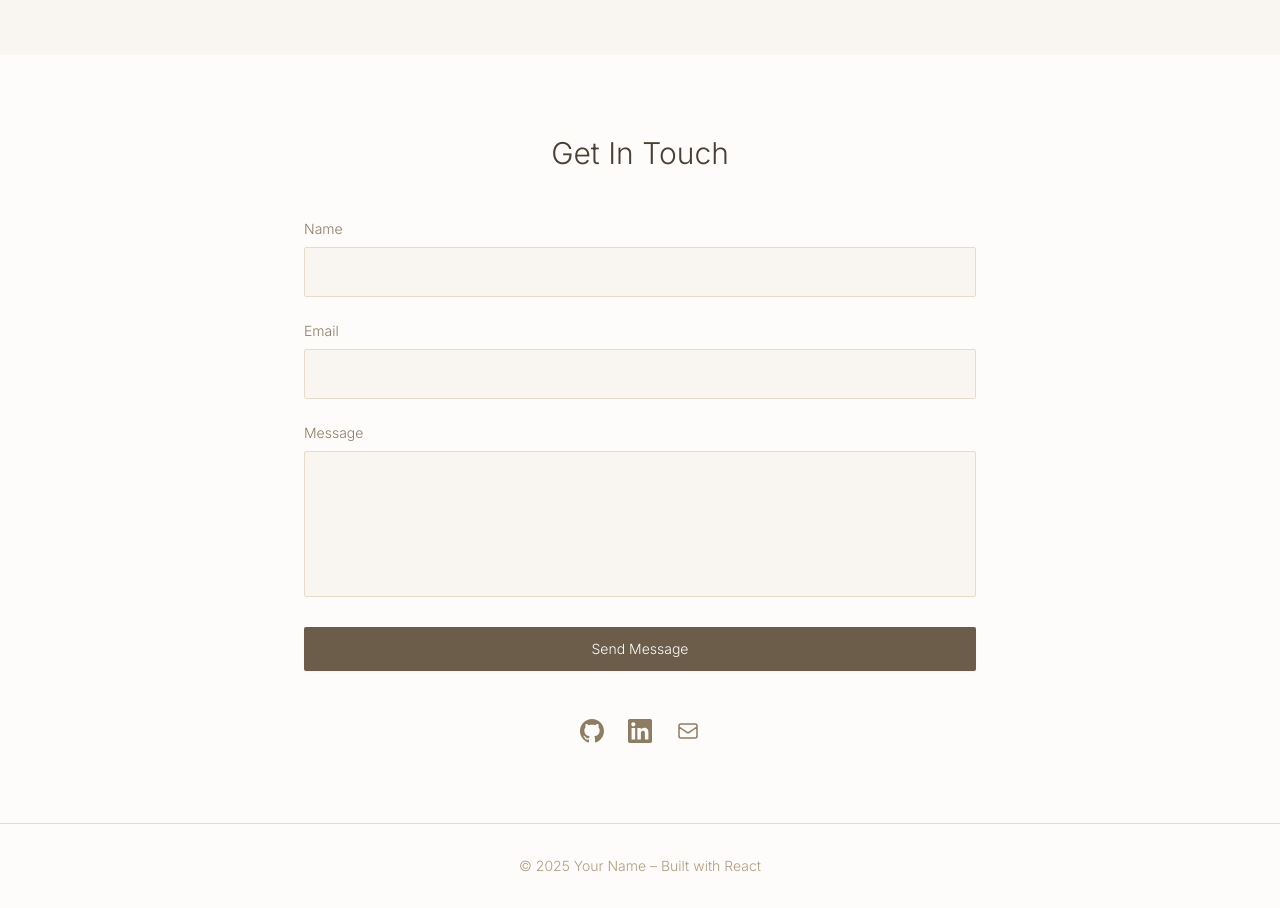
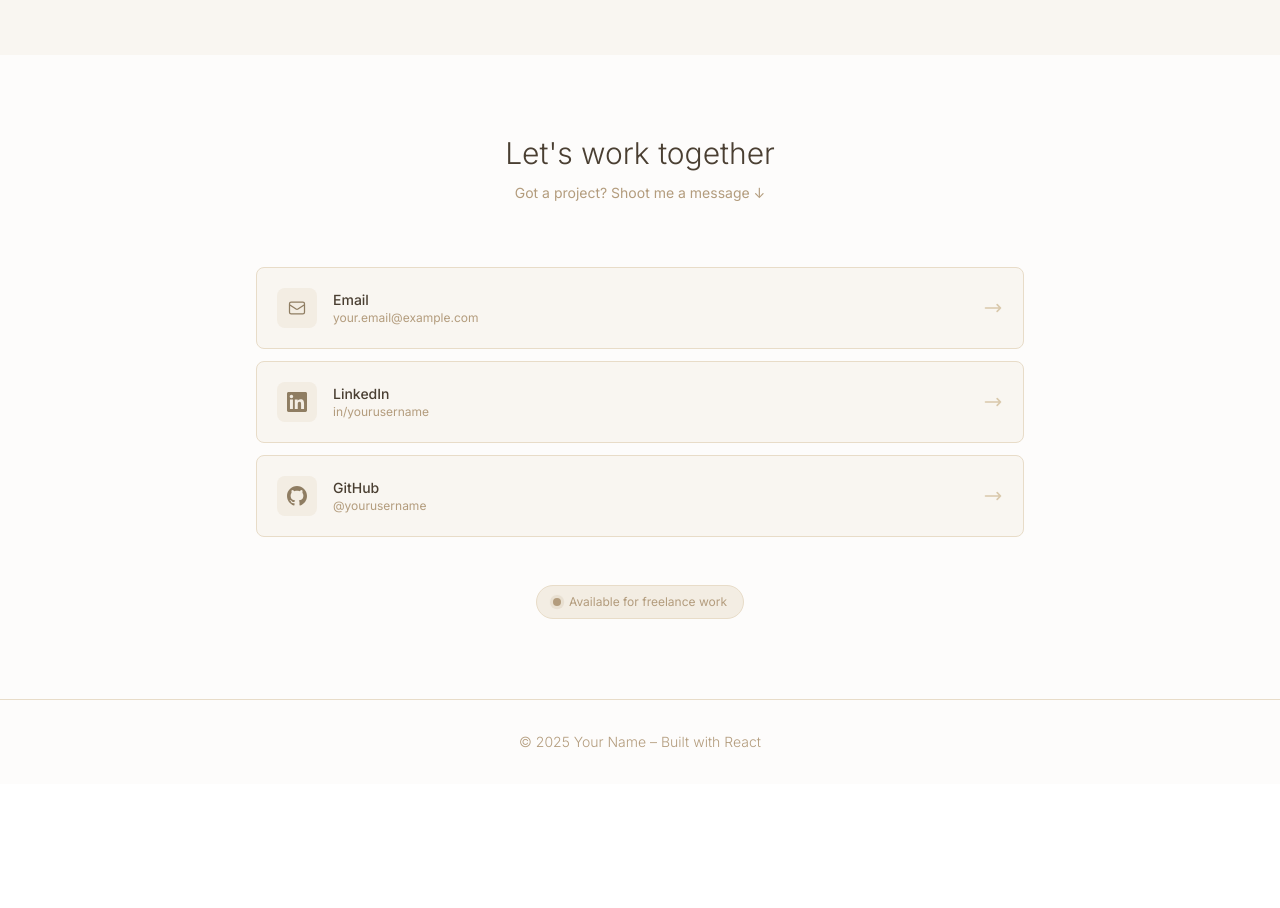
Before and after one commit to Muhammad-Sheik-Nauman/Portfolio, a React (Vite) app: page / in a window 1280 px wide. Shown: the part 3260-4168 px from the top of the page. After the commit the page ends 4044 px from the top, so only its background shows below. Built offline with nearby package versions, Linux system fonts and the light colour scheme; no server answers.

Commit message:
enhanced contact

```diff
--- a/src/components/Contact.jsx
+++ b/src/components/Contact.jsx
@@ -1,138 +1,126 @@
-import { useState } from 'react'
 import { motion } from 'framer-motion'
 
 const Contact = () => {
-  const [formData, setFormData] = useState({
-    name: '',
-    email: '',
-    message: ''
-  })
-
-  const handleSubmit = (e) => {
-    e.preventDefault()
-    console.log('Form submitted:', formData)
-    alert('Thank you for your message! (This is a demo form)')
-    setFormData({ name: '', email: '', message: '' })
+  const links = [
+    {
+      name: 'Email',
+      handle: 'your.email@example.com',
+      url: 'mailto:your.email@example.com',
+      icon: (
+        <svg className="w-5 h-5" fill="none" viewBox="0 0 24 24" stroke="currentColor">
+          <path strokeLinecap="round" strokeLinejoin="round" strokeWidth={1.5} d="M3 8l7.89 5.26a2 2 0 002.22 0L21 8M5 19h14a2 2 0 002-2V7a2 2 0 00-2-2H5a2 2 0 00-2 2v10a2 2 0 002 2z" />
+        </svg>
+      )
+    },
+    {
+      name: 'LinkedIn',
+      handle: 'in/yourusername',
+      url: 'https://linkedin.com/in/yourusername',
+      icon: (
+        <svg className="w-5 h-5" fill="currentColor" viewBox="0 0 24 24">
+          <path d="M20.447 20.452h-3.554v-5.569c0-1.328-.027-3.037-1.852-3.037-1.853 0-2.136 1.445-2.136 2.939v5.667H9.351V9h3.414v1.561h.046c.477-.9 1.637-1.85 3.37-1.85 3.601 0 4.267 2.37 4.267 5.455v6.286zM5.337 7.433c-1.144 0-2.063-.926-2.063-2.065 0-1.138.92-2.063 2.063-2.063 1.14 0 2.064.925 2.064 2.063 0 1.139-.925 2.065-2.064 2.065zm1.782 13.019H3.555V9h3.564v11.452zM22.225 0H1.771C.792 0 0 .774 0 1.729v20.542C0 23.227.792 24 1.771 24h20.451C23.2 24 24 23.227 24 22.271V1.729C24 .774 23.2 0 22.222 0h.003z"/>
+        </svg>
+      )
+    },
+    {
+      name: 'GitHub',
+      handle: '@yourusername',
+      url: 'https://github.com/yourusername',
+      icon: (
+        <svg className="w-5 h-5" fill="currentColor" viewBox="0 0 24 24">
+          <path d="M12 0c-6.626 0-12 5.373-12 12 0 5.302 3.438 9.8 8.207 11.387.599.111.793-.261.793-.577v-2.234c-3.338.726-4.033-1.416-4.033-1.416-.546-1.387-1.333-1.756-1.333-1.756-1.089-.745.083-.729.083-.729 1.205.084 1.839 1.237 1.839 1.237 1.07 1.834 2.807 1.304 3.492.997.107-.775.418-1.305.762-1.604-2.665-.305-5.467-1.334-5.467-5.931 0-1.311.469-2.381 1.236-3.221-.124-.303-.535-1.524.117-3.176 0 0 1.008-.322 3.301 1.23.957-.266 1.983-.399 3.003-.404 1.02.005 2.047.138 3.006.404 2.291-1.552 3.297-1.23 3.297-1.23.653 1.653.242 2.874.118 3.176.77.84 1.235 1.911 1.235 3.221 0 4.609-2.807 5.624-5.479 5.921.43.372.823 1.102.823 2.222v3.293c0 .319.192.694.801.576 4.765-1.589 8.199-6.086 8.199-11.386 0-6.627-5.373-12-12-12z"/>
+        </svg>
+      )
     }
-
-  const handleChange = (e) => {
-    setFormData({
-      ...formData,
-      [e.target.name]: e.target.value
-    })
-  }
+  ]
 
   return (
     <section id="contact" className="py-20 px-6">
-      <div className="max-w-2xl mx-auto">
+      <div className="max-w-3xl mx-auto">
         <motion.div
           initial={{ opacity: 0 }}
           whileInView={{ opacity: 1 }}
           transition={{ duration: 0.6 }}
           viewport={{ once: true }}
         >
-          <h3 className="text-3xl font-light text-beige-900 dark:text-dark-text mb-12 text-center">
-            Get In Touch
-          </h3>
+          <div className="text-center mb-16">
+            <motion.h3
+              initial={{ opacity: 0, y: 20 }}
+              whileInView={{ opacity: 1, y: 0 }}
+              transition={{ duration: 0.5 }}
+              viewport={{ once: true }}
+              className="text-3xl font-light text-beige-900 dark:text-dark-text mb-3"
+            >
+              Let's work together
+            </motion.h3>
+            <motion.p
+              initial={{ opacity: 0, y: 20 }}
+              whileInView={{ opacity: 1, y: 0 }}
+              transition={{ duration: 0.5, delay: 0.1 }}
+              viewport={{ once: true }}
+              className="text-beige-600 dark:text-dark-muted text-sm"
+            >
+              Got a project? Shoot me a message ↓
+            </motion.p>
+          </div>
 
-          <form onSubmit={handleSubmit} className="space-y-6">
-            <div>
-              <label
-                htmlFor="name"
-                className="block text-sm font-light text-beige-700 dark:text-dark-muted mb-2"
+          <div className="space-y-3">
+            {links.map((link, index) => (
+              <motion.a
+                key={link.name}
+                href={link.url}
+                target={link.name !== 'Email' ? '_blank' : undefined}
+                rel={link.name !== 'Email' ? 'noopener noreferrer' : undefined}
+                initial={{ opacity: 0, x: -20 }}
+                whileInView={{ opacity: 1, x: 0 }}
+                transition={{ duration: 0.4, delay: index * 0.1 }}
+                viewport={{ once: true }}
+                className="group flex items-center justify-between p-5 bg-beige-100 dark:bg-dark-card border border-beige-300 dark:border-dark-muted/20 rounded-lg hover:border-beige-500 dark:hover:border-beige-600/50 transition-all duration-300 hover:shadow-md hover:-translate-x-1"
               >
-                Name
-              </label>
-              <input
-                type="text"
-                id="name"
-                name="name"
-                value={formData.name}
-                onChange={handleChange}
-                required
-                className="w-full px-4 py-3 bg-beige-100 dark:bg-dark-card text-beige-900 dark:text-dark-text border border-beige-300 dark:border-dark-muted/20 rounded-sm focus:outline-none focus:border-beige-500 dark:focus:border-beige-600 transition-colors"
-              />
+                <div className="flex items-center gap-4">
+                  <div className="w-10 h-10 rounded-lg bg-beige-200 dark:bg-dark-bg flex items-center justify-center text-beige-700 dark:text-dark-muted group-hover:text-beige-900 dark:group-hover:text-dark-accent transition-colors">
+                    {link.icon}
                   </div>
 
                   <div>
-              <label
-                htmlFor="email"
-                className="block text-sm font-light text-beige-700 dark:text-dark-muted mb-2"
-              >
-                Email
-              </label>
-              <input
-                type="email"
-                id="email"
-                name="email"
-                value={formData.email}
-                onChange={handleChange}
-                required
-                className="w-full px-4 py-3 bg-beige-100 dark:bg-dark-card text-beige-900 dark:text-dark-text border border-beige-300 dark:border-dark-border rounded-sm focus:outline-none focus:border-beige-600 dark:focus:border-beige-500 focus:ring-2 focus:ring-beige-200 dark:focus:ring-beige-600/20 transition-all"
-              />
+                    <div className="text-sm font-medium text-beige-900 dark:text-dark-text">
+                      {link.name}
+                    </div>
+                    <div className="text-xs text-beige-600 dark:text-dark-muted">
+                      {link.handle}
+                    </div>
+                  </div>
                 </div>
 
-            <div>
-              <label
-                htmlFor="message"
-                className="block text-sm font-light text-beige-700 dark:text-dark-muted mb-2"
+                <svg
+                  className="w-5 h-5 text-beige-400 dark:text-dark-muted/50 group-hover:text-beige-700 dark:group-hover:text-dark-muted group-hover:translate-x-1 transition-all duration-300"
+                  fill="none"
+                  viewBox="0 0 24 24"
+                  stroke="currentColor"
                 >
-                Message
-              </label>
-              <textarea
-                id="message"
-                name="message"
-                value={formData.message}
-                onChange={handleChange}
-                required
-                rows="5"
-                className="w-full px-4 py-3 bg-beige-100 dark:bg-dark-card text-beige-900 dark:text-dark-text border border-beige-300 dark:border-dark-border rounded-sm focus:outline-none focus:border-beige-600 dark:focus:border-beige-500 focus:ring-2 focus:ring-beige-200 dark:focus:ring-beige-600/20 transition-all resize-none"
-              />
+                  <path strokeLinecap="round" strokeLinejoin="round" strokeWidth={2} d="M17 8l4 4m0 0l-4 4m4-4H3" />
+                </svg>
+              </motion.a>
+            ))}
           </div>
 
-            <button
-              type="submit"
-              className="w-full px-8 py-3 bg-beige-800 dark:bg-beige-600 text-beige-50 dark:text-dark-bg text-sm font-light rounded-sm hover:bg-beige-900 dark:hover:bg-beige-500 shadow-sm dark:shadow-lg dark:shadow-beige-600/20 transition-all duration-300"
+          <motion.div
+            initial={{ opacity: 0, y: 20 }}
+            whileInView={{ opacity: 1, y: 0 }}
+            transition={{ duration: 0.5, delay: 0.5 }}
+            viewport={{ once: true }}
+            className="mt-12 text-center"
           >
-              Send Message
-            </button>
-          </form>
-
-          <div className="mt-12 flex justify-center gap-6">
-            <a
-              href="https://github.com/yourusername"
-              target="_blank"
-              rel="noopener noreferrer"
-              className="text-beige-700 dark:text-dark-muted hover:text-beige-900 dark:hover:text-dark-accent transition-colors"
-              aria-label="GitHub"
-            >
-              <svg className="w-6 h-6" fill="currentColor" viewBox="0 0 24 24">
-                <path d="M12 0c-6.626 0-12 5.373-12 12 0 5.302 3.438 9.8 8.207 11.387.599.111.793-.261.793-.577v-2.234c-3.338.726-4.033-1.416-4.033-1.416-.546-1.387-1.333-1.756-1.333-1.756-1.089-.745.083-.729.083-.729 1.205.084 1.839 1.237 1.839 1.237 1.07 1.834 2.807 1.304 3.492.997.107-.775.418-1.305.762-1.604-2.665-.305-5.467-1.334-5.467-5.931 0-1.311.469-2.381 1.236-3.221-.124-.303-.535-1.524.117-3.176 0 0 1.008-.322 3.301 1.23.957-.266 1.983-.399 3.003-.404 1.02.005 2.047.138 3.006.404 2.291-1.552 3.297-1.23 3.297-1.23.653 1.653.242 2.874.118 3.176.77.84 1.235 1.911 1.235 3.221 0 4.609-2.807 5.624-5.479 5.921.43.372.823 1.102.823 2.222v3.293c0 .319.192.694.801.576 4.765-1.589 8.199-6.086 8.199-11.386 0-6.627-5.373-12-12-12z"/>
-              </svg>
-            </a>
-
-            <a
-              href="https://linkedin.com/in/yourusername"
-              target="_blank"
-              rel="noopener noreferrer"
-              className="text-beige-700 dark:text-dark-muted hover:text-beige-900 dark:hover:text-dark-accent transition-colors"
-              aria-label="LinkedIn"
-            >
-              <svg className="w-6 h-6" fill="currentColor" viewBox="0 0 24 24">
-                <path d="M20.447 20.452h-3.554v-5.569c0-1.328-.027-3.037-1.852-3.037-1.853 0-2.136 1.445-2.136 2.939v5.667H9.351V9h3.414v1.561h.046c.477-.9 1.637-1.85 3.37-1.85 3.601 0 4.267 2.37 4.267 5.455v6.286zM5.337 7.433c-1.144 0-2.063-.926-2.063-2.065 0-1.138.92-2.063 2.063-2.063 1.14 0 2.064.925 2.064 2.063 0 1.139-.925 2.065-2.064 2.065zm1.782 13.019H3.555V9h3.564v11.452zM22.225 0H1.771C.792 0 0 .774 0 1.729v20.542C0 23.227.792 24 1.771 24h20.451C23.2 24 24 23.227 24 22.271V1.729C24 .774 23.2 0 22.222 0h.003z"/>
-              </svg>
-            </a>
-
-            <a
-              href="mailto:your.email@example.com"
-              className="text-beige-700 dark:text-dark-muted hover:text-beige-900 dark:hover:text-dark-accent transition-colors"
-              aria-label="Email"
-            >
-              <svg className="w-6 h-6" fill="none" viewBox="0 0 24 24" stroke="currentColor">
-                <path strokeLinecap="round" strokeLinejoin="round" strokeWidth={1.5} d="M3 8l7.89 5.26a2 2 0 002.22 0L21 8M5 19h14a2 2 0 002-2V7a2 2 0 00-2-2H5a2 2 0 00-2 2v10a2 2 0 002 2z" />
-              </svg>
-            </a>
+            <div className="inline-flex items-center gap-2 px-4 py-2 bg-beige-200 dark:bg-dark-card border border-beige-300 dark:border-dark-muted/20 rounded-full">
+              <span className="relative flex h-2 w-2">
+                <span className="animate-ping absolute inline-flex h-full w-full rounded-full bg-beige-600 dark:bg-beige-500 opacity-75"></span>
+                <span className="relative inline-flex rounded-full h-2 w-2 bg-beige-600 dark:bg-beige-500"></span>
+              </span>
+              <span className="text-xs text-beige-600 dark:text-dark-muted">
+                Available for freelance work
+              </span>
             </div>
+          </motion.div>
         </motion.div>
       </div>
     </section>
```
Lines whose indentation alone changed are shown as unchanged.
